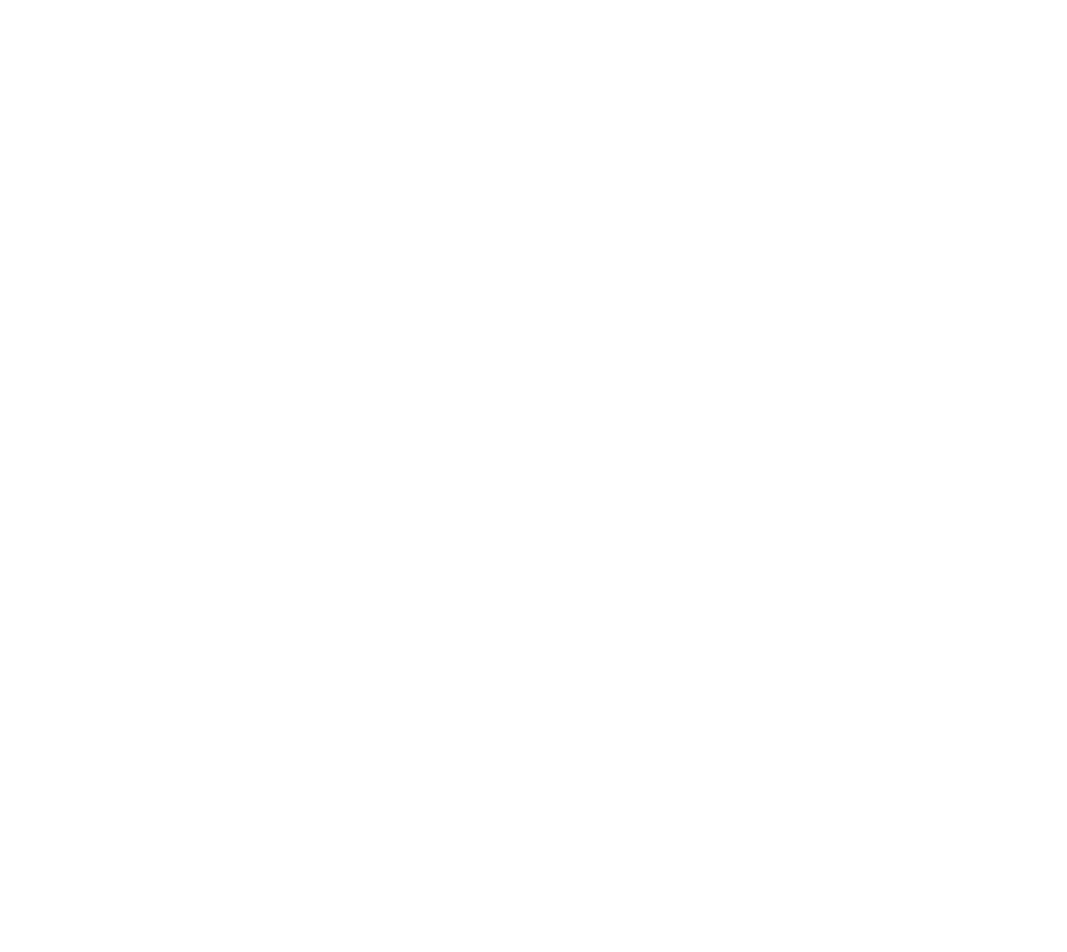
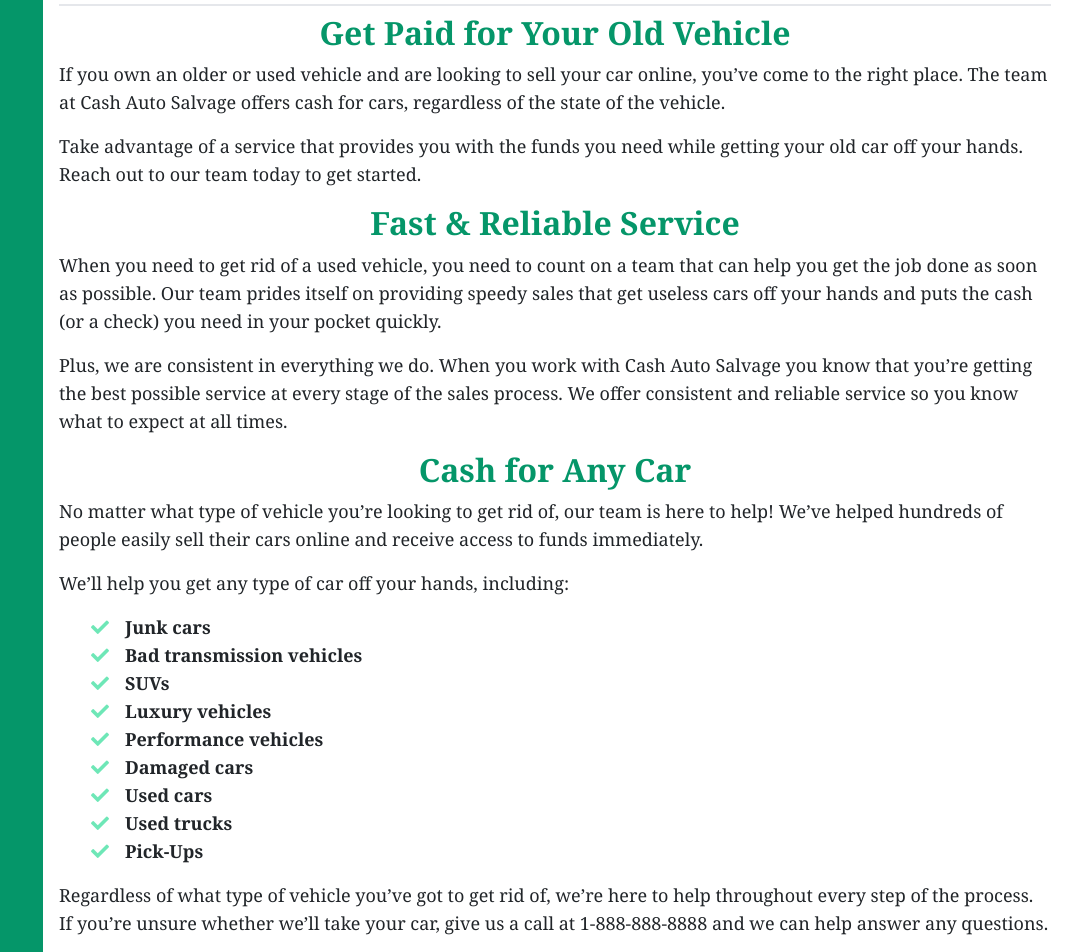
Before and after one commit to javantie/ac-auto-group, a React (Create React App) app: page / in a window 1280 px wide. Shown: the part 1340-2292 px from the top of the page, without its empty margins (213-1280 px from the left). Before the commit the page ends 1338 px from the top, so only its background shows below. Built offline with nearby package versions, Linux system fonts and the light colour scheme.

Commit message:
working on the about page

```diff
--- a/src/App.js
+++ b/src/App.js
@@ -1,14 +1,14 @@
 import "./App.css";
 import React from "react";
+// import Banner from "./components/Banner";
 import Main from "./components/Main";
-import Banner from "./components/Banner";
 
 
 function App() {
   return (
     <div id="container" className="">
-      <Banner />
-      <Main/>
+      {/* <Banner /> */}
+      <Main />
     </div>
   );
 }
--- a/src/components/Banner/index.js
+++ b/src/components/Banner/index.js
@@ -2,7 +2,7 @@
 
 function Banner() {
   return (
-    <div className="flex sticky top-0 z-0">
+    <div className="flex sticky top-0 z-0 sm:relative">
       <div className=" flex sm:justify-between sm:pr-2 w-4/5 pt-1 pl-2 items-center bg-green-900">
         <p className="text-xs font-bold text-white sm:text-lg animate-bounce mt-4">We'll Buy Your Car - Any Condition!</p>
         <a href="#" className="text-xs pl-2 text-white font-bold sm:text-lg no-underline pr-1"><i className="fas fa-phone-volume pr-2"></i>1-888-888-8888</a>
--- a/src/components/Content/index.js
+++ b/src/components/Content/index.js
@@ -1,6 +1,7 @@
 import React from 'react'
 import Hero from "../Hero"
 import How from "../../pages/How"
+import About from '../../pages/About'
 
 
 function Content() {
@@ -8,6 +9,7 @@
     <div className="">
       <Hero/>
       <How/>
+      <About/>
     </div>
   )
 }
--- a/src/components/Main/index.js
+++ b/src/components/Main/index.js
@@ -1,5 +1,6 @@
 import React from "react";
 import Content from "../Content";
+import Banner from "../Banner";
 
 function Main() {
   const handleClick = () => {
@@ -11,6 +12,7 @@
 
   return (
     <>
+    <Banner/>
       <div className=" md:flex">
         {/* <!-- mobile menu bar --> */}
         <div className="bg-green-700 text-gray-100 flex justify-between md:hidden">
--- a/src/pages/About.js
+++ b/src/pages/About.js
@@ -1,10 +1,63 @@
-import React from 'react'
+import React from "react";
+import CallButton from "../components/CallButton";
 
-function About () {
+function About() {
   return (
-    <div>
-      <h1>Home</h1>
+    <div className="mt-4 font-serif border-t-2">
+      <h2 className="text-center text-green-600 font-bold pt-2">Get Paid for Your Old Vehicle</h2>
+      <p className="text-lg">
+        If you own an older or used vehicle and are looking to sell your car
+        online, you’ve come to the right place. The team at Cash Auto Salvage
+        offers cash for cars, regardless of the state of the vehicle.
+      </p>
+      <p  className="text-lg">
+        Take advantage of a service that provides you with the funds you need
+        while getting your old car off your hands. Reach out to our team today
+        to get started.
+      </p>
+
+      <h2 className="text-center text-green-600 font-bold">Fast & Reliable Service</h2>
+      <p  className="text-lg">
+        When you need to get rid of a used vehicle, you need to count on a team
+        that can help you get the job done as soon as possible. Our team prides
+        itself on providing speedy sales that get useless cars off your hands
+        and puts the cash (or a check) you need in your pocket quickly.
+      </p>
+      <p  className="text-lg">
+        Plus, we are consistent in everything we do. When you work with Cash
+        Auto Salvage you know that you’re getting the best possible service at
+        every stage of the sales process. We offer consistent and reliable
+        service so you know what to expect at all times.
+      </p>
+      <h2 className="text-center text-green-600 font-bold">Cash for Any Car</h2>
+      <p  className="text-lg">
+        No matter what type of vehicle you’re looking to get rid of, our team is
+        here to help! We’ve helped hundreds of people easily sell their cars
+        online and receive access to funds immediately.
+      </p>
+      <p  className="text-lg">We’ll help you get any type of car off your hands, including:</p>
+      <ul className="font-bold text-lg">
+        {" "}
+        <li><i class="fas fa-check pr-4 text-green-300"></i>Junk cars</li>
+        <li><i class="fas fa-check pr-4 text-green-300"></i>Bad transmission vehicles</li>
+        <li><i class="fas fa-check pr-4 text-green-300"></i>SUVs</li>
+        <li><i class="fas fa-check pr-4 text-green-300"></i>Luxury vehicles</li>
+        <li><i class="fas fa-check pr-4 text-green-300"></i>Performance vehicles</li>
+        <li><i class="fas fa-check pr-4 text-green-300"></i>Damaged cars</li>
+        <li><i class="fas fa-check pr-4 text-green-300"></i>Used cars</li>
+        <li><i class="fas fa-check pr-4 text-green-300"></i>Used trucks</li>
+        <li><i class="fas fa-check pr-4 text-green-300"></i>Pick-Ups</li>
+      </ul>
+      <p  className="text-lg">
+        Regardless of what type of vehicle you’ve got to get rid of, we’re here
+        to help throughout every step of the process. If you’re unsure whether
+        we’ll take your car, give us a call at 1-888-888-8888 and we can help
+        answer any questions.
+      </p>
+      <div className="flex justify-center">
+        <CallButton />
+      </div>
     </div>
-  )
+  );
 }
 export default About;
--- a/src/pages/How.js
+++ b/src/pages/How.js
@@ -5,7 +5,7 @@
 function How() {
   return (
     <div>
-      <div className=" border-t-2 border-b-2">
+      <div className=" border-b-2">
         <h1 className="text-center font-bold text-green-600">
           Sell Your Car for Cash with AC Auto Buyers Cash for Cars{" "}
         </h1>
```
